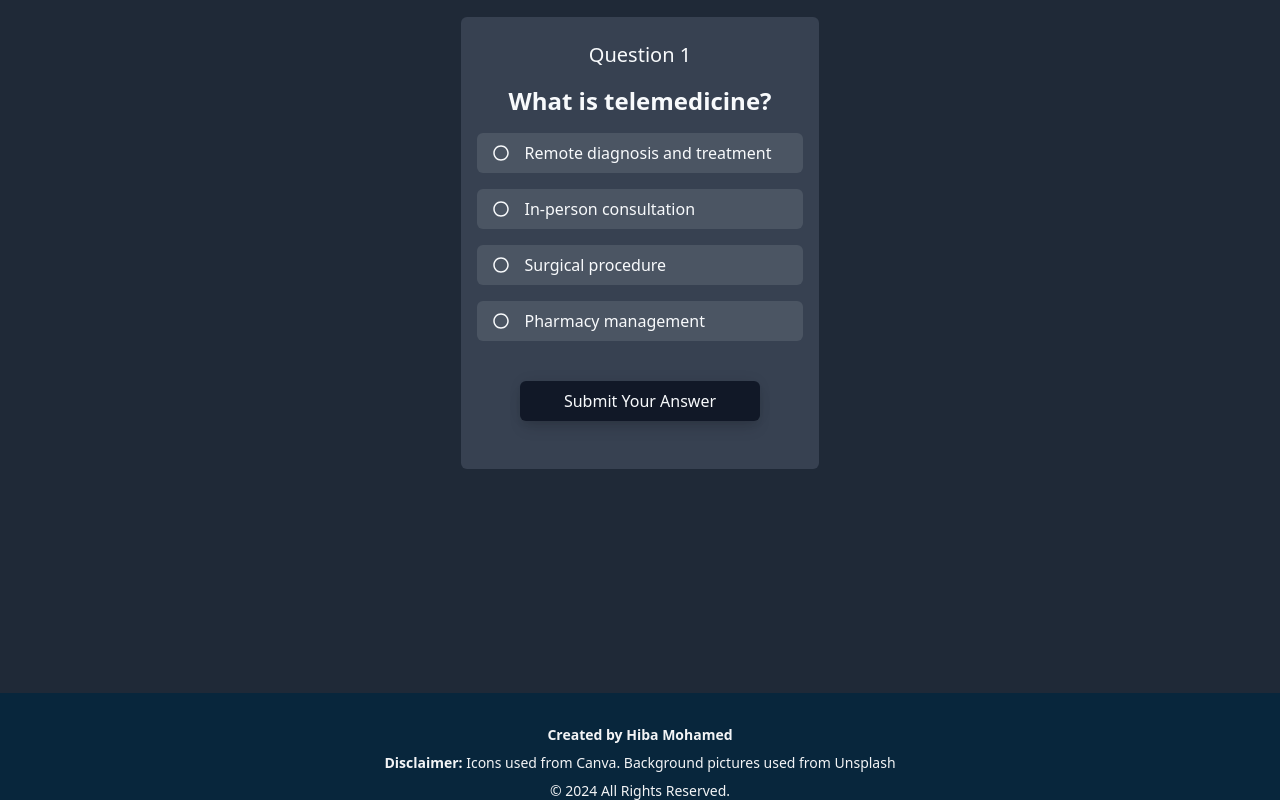
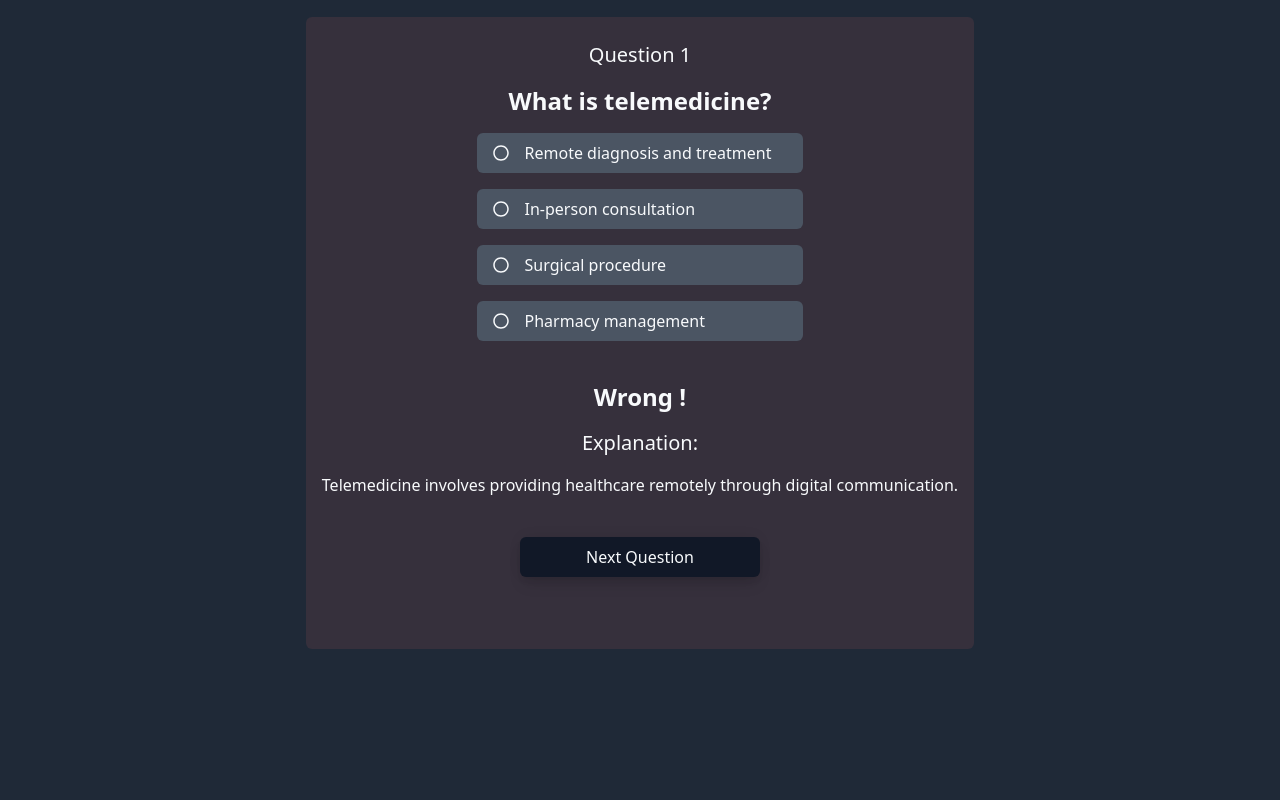
Before and after one commit to Hiba-Mohamed/Portfolio, a React (Create React App) app in the folder portfolio/: page / in a window 1280 px wide. Both pictures are taken after a click on the button "Submit Your Answer". Shown: the part 3150-3950 px from the top of the page. Built offline with nearby package versions, Linux system fonts and the light colour scheme.

Commit message:
questions and answers working, score displayed at the end

```diff
--- a/portfolio/src/components/TechMedQuiz.jsx
+++ b/portfolio/src/components/TechMedQuiz.jsx
@@ -2,6 +2,7 @@ import React from "react";
 import { useState } from "react";
 import { FaRegCircle } from "react-icons/fa";
 import { FaRegDotCircle } from "react-icons/fa";
+import { MdOutlineCelebration } from "react-icons/md";
 
 const TechMedQuiz = () => {
   const questions = [
@@ -58,12 +59,17 @@ const TechMedQuiz = () => {
   const [userAnswer, setUserAnswer] = useState("");
   const [userScore, setUserScore] = useState(0);
   const [isSubmitted, setIsSubmitted] = useState(false);
+  const [isCorrect, setIsCorrect] = useState("unanswered");
 
   const showAnswer = () => {};
 
   const styleAnsweredQuestion = () => {};
 
-  const displayNextQuestion = () => {};
+  const handleDisplayNextQuestion = () => {
+    setIsSubmitted(false);
+    setIsCorrect("unanswered");
+    setCurrentQuestionIndex(currentQuestionIndex + 1);
+  };
 
   const chosenAnswer = (answer) => {
     setUserAnswer(answer);
@@ -71,19 +77,21 @@ const TechMedQuiz = () => {
   };
 
   const handleSubmission = () => {
-    //if answer is correct
-    if (
-      userAnswer ===
+    const correctAnswer =
       questions[currentQuestionIndex].answers[
         questions[currentQuestionIndex].correct
-      ]
-    ) {
-      setUserScore(userScore + 1);
+      ];
     setIsSubmitted(true);
+
+    //if answer is correct
+    if (userAnswer === correctAnswer) {
+      setUserScore((prevScore) => prevScore + 1);
+      setIsCorrect("Correct");
     }
 
     //if answer is wrong
     else {
+      setIsCorrect("Wrong");
     }
   };
 
@@ -93,8 +101,24 @@ const TechMedQuiz = () => {
         <h1 className="font-bold text-2xl pt-12 px-4">
           Take the TechMed Quiz!
         </h1>
-        <div className="flex flex-col items-center  gap-4 bg-gray-700 mx-2 rounded-md py-6">
-          <h2 className="text-xl px-4">Question {currentQuestionIndex + 1}</h2>
+        {currentQuestionIndex === 4 ? (
+          <div className="rounded-md flex flex-col items-center py-6 bg-gray-700 p-8">
+            <div className="flex flex-row items-center">
+              <MdOutlineCelebration className="text-7xl m-4" />
+              <h1 className="text-3xl">All Done !!</h1>
+            </div>
+            <p className="text-2xl">Your Score is {userScore}/4</p>
+            <button className="my-6 bg-gray-900 py-2 w-60 rounded-md shadow-lg-custom">
+              Try Again
+            </button>
+          </div>
+        ) : (
+          <div
+            className={`flex flex-col items-center mx-2 gap-4 ${isCorrect === "unanswered" && "bg-gray-700"} ${isCorrect === "Correct" && "bg-teal-400 bg-opacity-10"} ${isCorrect === "Wrong" && "bg-red-400 bg-opacity-10"} rounded-md py-6`}
+          >
+            <h2 className="text-xl px-4">
+              Question {currentQuestionIndex + 1}
+            </h2>
             <h3 className="text-2xl font-semibold px-4">
               {questions[currentQuestionIndex].question}
             </h3>
@@ -114,10 +138,14 @@ const TechMedQuiz = () => {
               ))}
             </div>
             {isSubmitted ? (
-            <div className="flex flex-col items-center px-4 py-6">
-              <p className="font-bold text-xl">Explanation:</p>
+              <div className="flex flex-col items-center gap-4 px-4 py-6">
+                <p className="font-bold text-2xl ">{isCorrect} !</p>
+                <p className="text-xl">Explanation:</p>
                 <p>{questions[currentQuestionIndex].explanation}</p>
-              <button className="my-6 bg-gray-900 py-2 w-60 rounded-md shadow-lg-custom">
+                <button
+                  onClick={handleDisplayNextQuestion}
+                  className="my-6 bg-gray-900 py-2 w-60 rounded-md shadow-lg-custom"
+                >
                   Next Question
                 </button>
               </div>
@@ -130,6 +158,7 @@ const TechMedQuiz = () => {
               </button>
             )}
           </div>
+        )}
       </div>
     </>
   );
```
Lines whose indentation alone changed are shown as unchanged.
